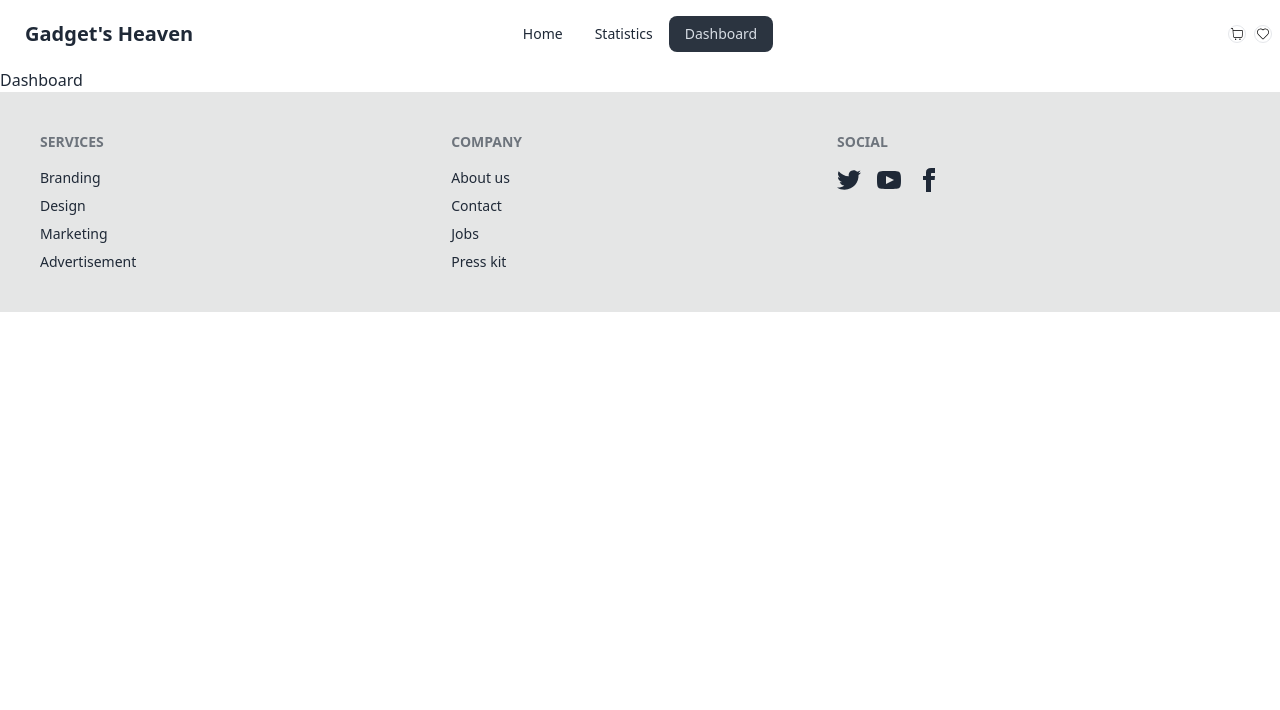
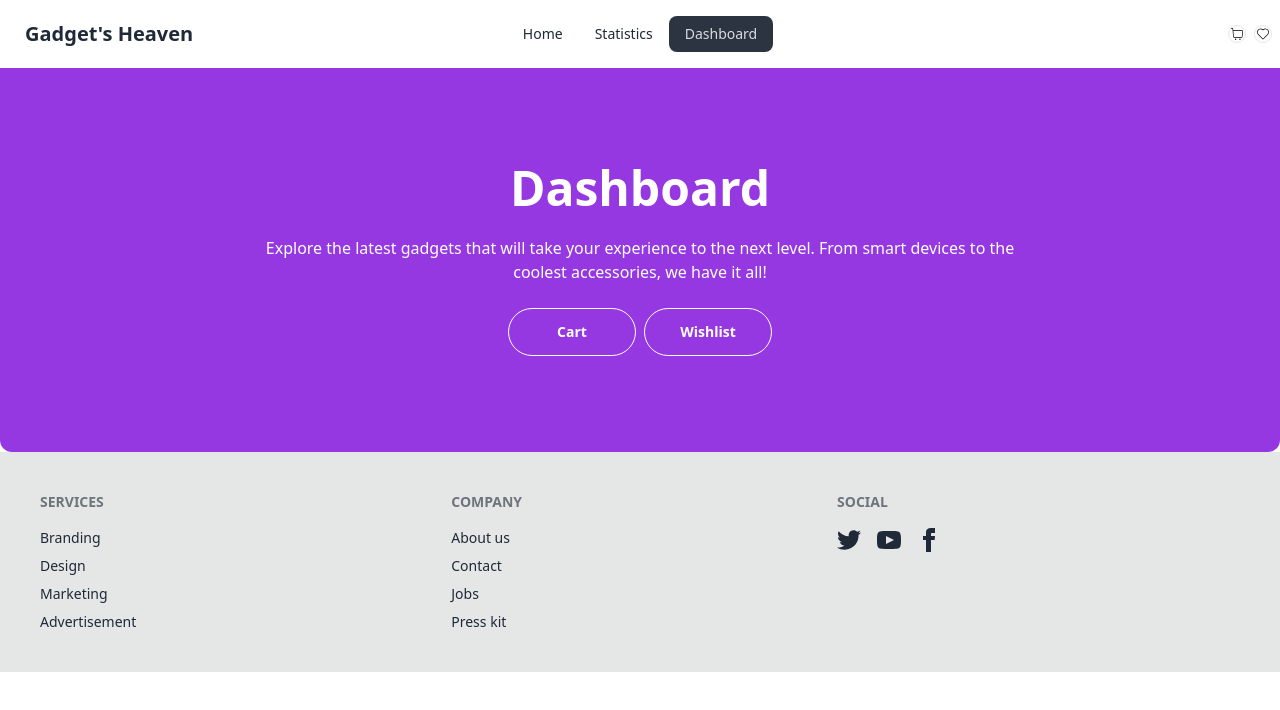
Before and after one commit to rohithaider/React-Router-Gadget-Store, a React (Vite) app: page /dashboard in a window 1280 px wide. Shown: the top 710 px of the page. Built offline with nearby package versions, Linux system fonts and the light colour scheme.

Commit message:
Dashboard routes implemented

```diff
--- /dev/null
+++ b/src/pages/CartPage.jsx
@@ -0,0 +1,5 @@
+export default function CartPage(){
+    return (
+        <h2>Cart Page</h2>
+    );
+}
--- a/src/pages/Dashboard.jsx
+++ b/src/pages/Dashboard.jsx
@@ -1,5 +1,29 @@
-export default function Dashboard(){
-    return (
-        <h2>Dashboard</h2>
-    );
+import { NavLink, Outlet } from "react-router-dom";
+
+export default function Dashboard() {
+  return (
+    <>
+    <div className="hero bg-[#9538E2] min-h-96 rounded-b-xl relative s">
+      <div className="hero-content text-center text-white">
+        <div className="max-w-3xl">
+          <h1 className="text-5xl font-bold ">Dashboard</h1>
+          <p className="py-6">
+            Explore the latest gadgets that will take your experience to the
+            next level. From smart devices to the coolest accessories, we have
+            it all!
+          </p>
+          <div className=" flex gap-2 justify-center">
+            <NavLink to="cart" className={({ isActive }) =>
+            `btn btn-outline text-white w-1/6 rounded-3xl ${isActive ? "bg-black" : ""}`
+          } >Cart</NavLink>
+            <NavLink to="wishlist" className={({ isActive }) =>
+            `btn btn-outline text-white w-1/6 rounded-3xl ${isActive ? "bg-black" : ""}`
+          } >Wishlist</NavLink>
+          </div>
+        </div>
+      </div>
+    </div>
+    <Outlet/>
+    </>
+  );
 }
--- /dev/null
+++ b/src/pages/WishListPage.jsx
@@ -0,0 +1,5 @@
+export default function WishListPage(){
+    return (
+        <h1>Wishlist page</h1>
+    );
+}
```
Also changed, not shown: src/Routes/routes.jsx (+14 -1 lines).
